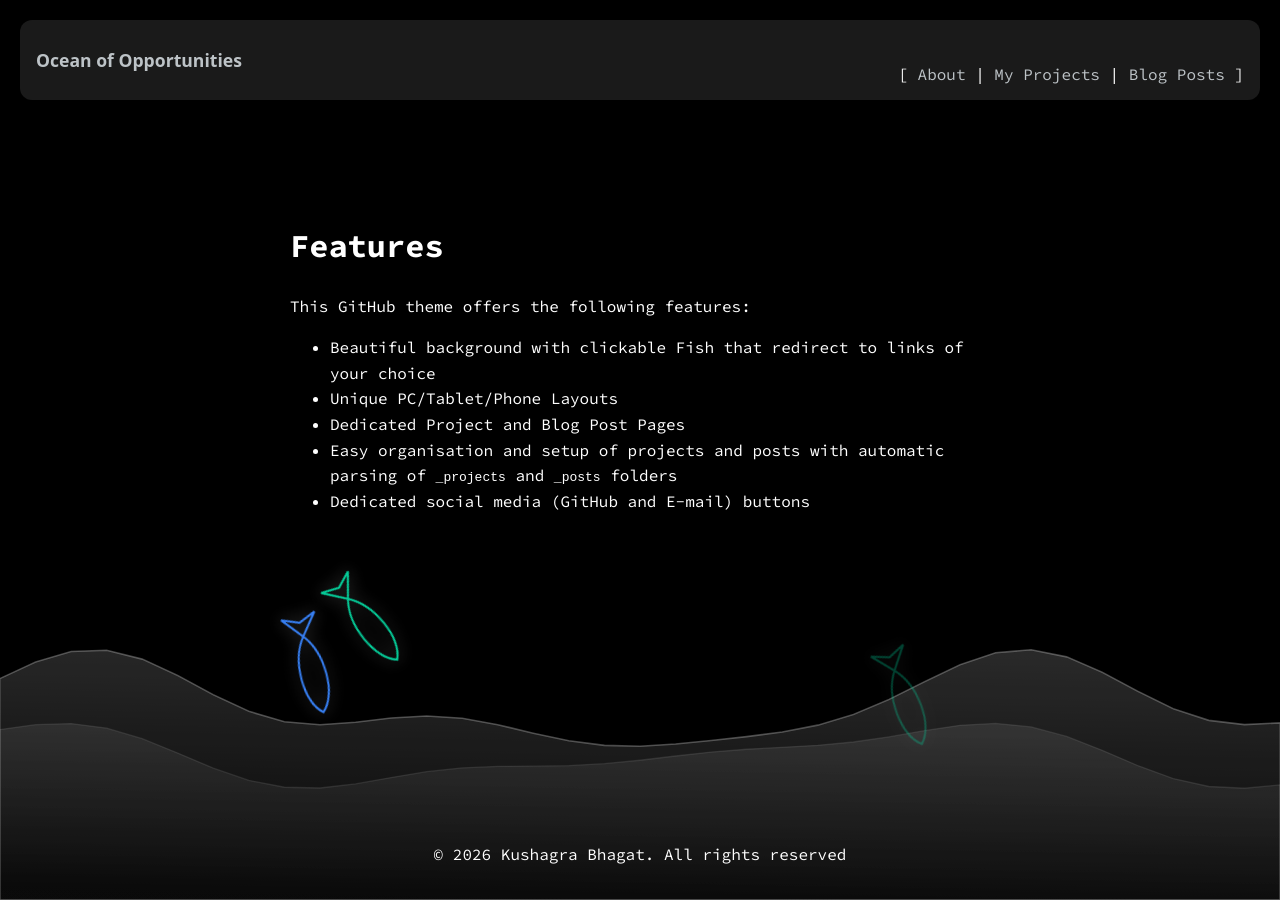
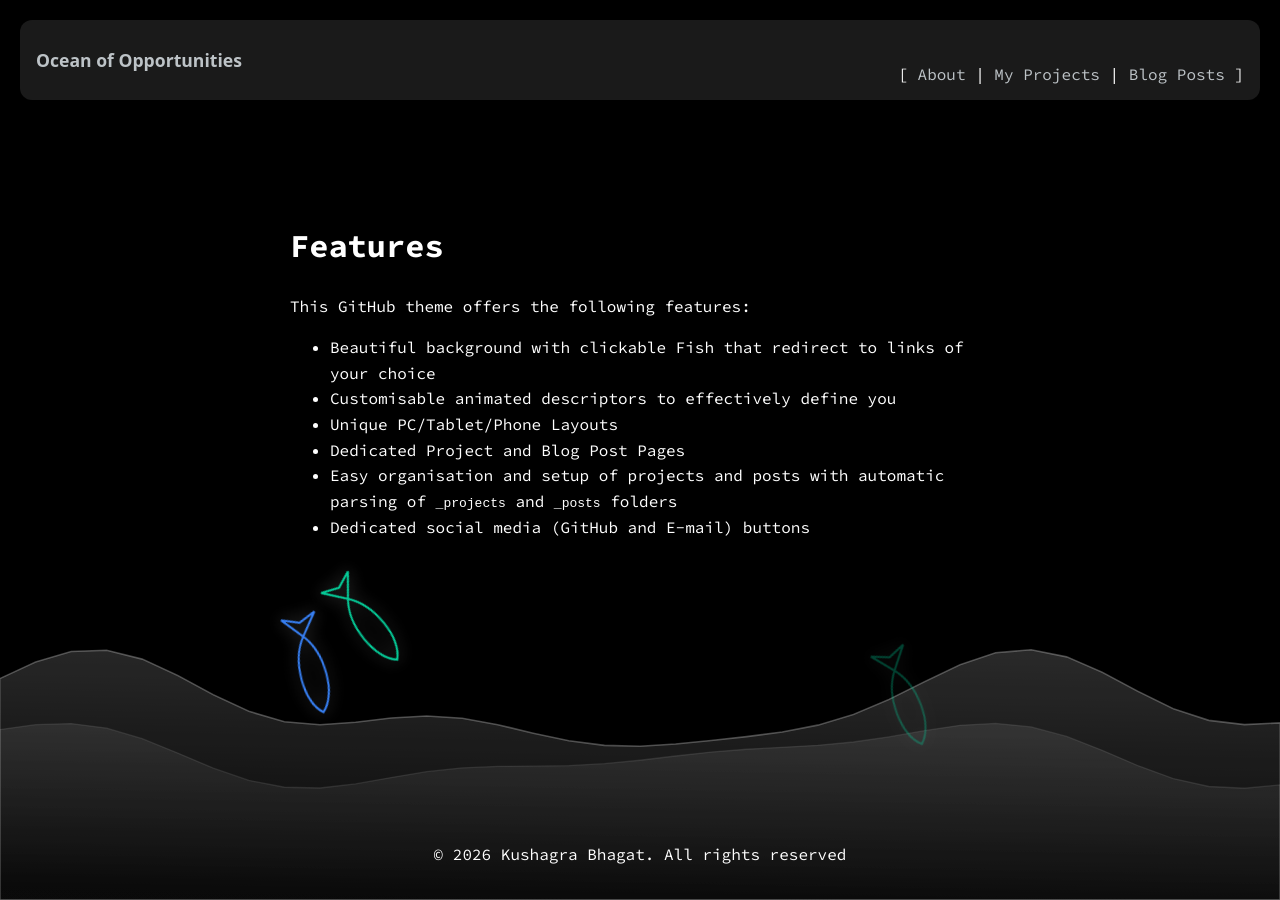
Before and after one commit to kuwushagra/Ocean-of-Opportunities, a Jekyll site: the page built from features.md, in a window 1280 px wide. Built offline with Jekyll 4.4.1, drawn with Linux system fonts in a browser that asks for light colours; some web fonts are replaced; a style sheet for code colours, icons or effects is not loaded.

Commit message:
Update features.md

```diff
--- a/features.md
+++ b/features.md
@@ -6,6 +6,7 @@ title: Features | Ocean of Opportunities
 <h1>Features</h1>
 This GitHub theme offers the following features:
 - Beautiful background with clickable Fish that redirect to links of your choice
+- Customisable animated descriptors to effectively define you
 - Unique PC/Tablet/Phone Layouts
 - Dedicated Project and Blog Post Pages
 - Easy organisation and setup of projects and posts with automatic parsing of `_projects` and `_posts` folders
```
